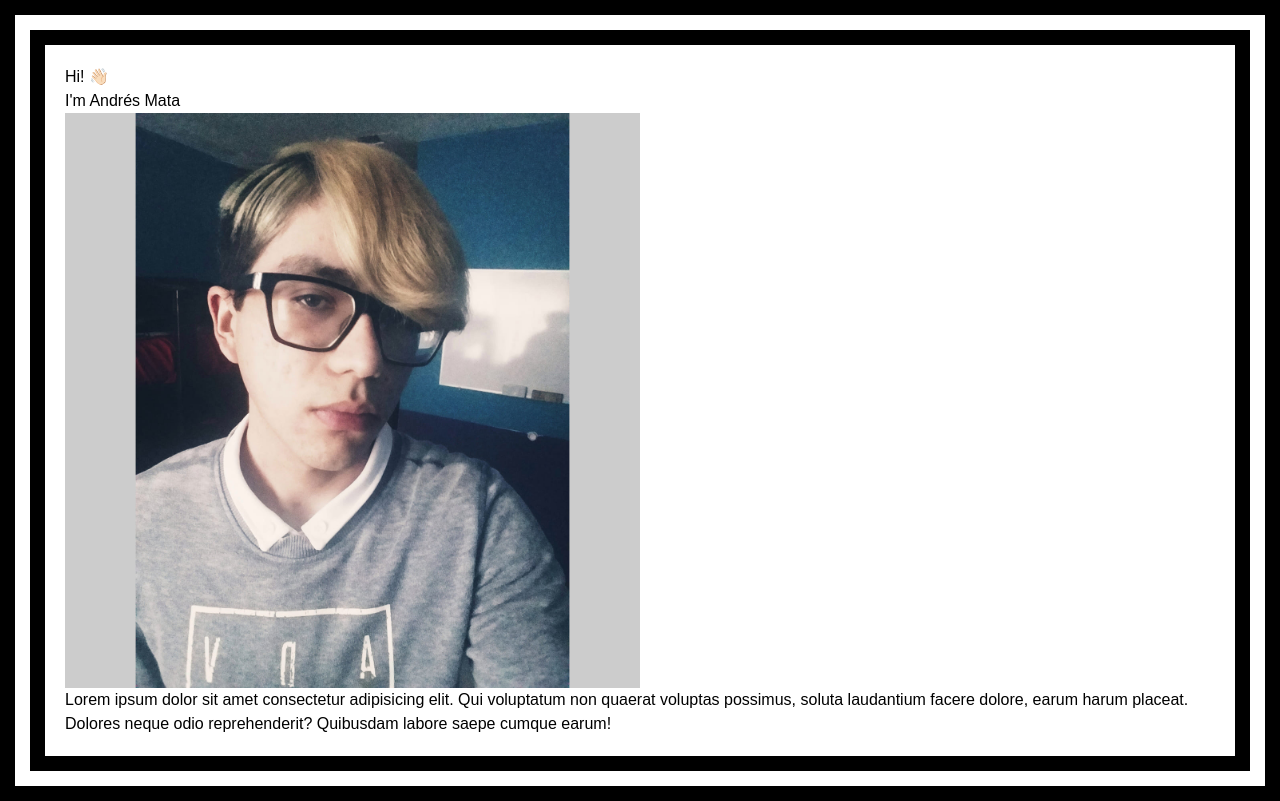
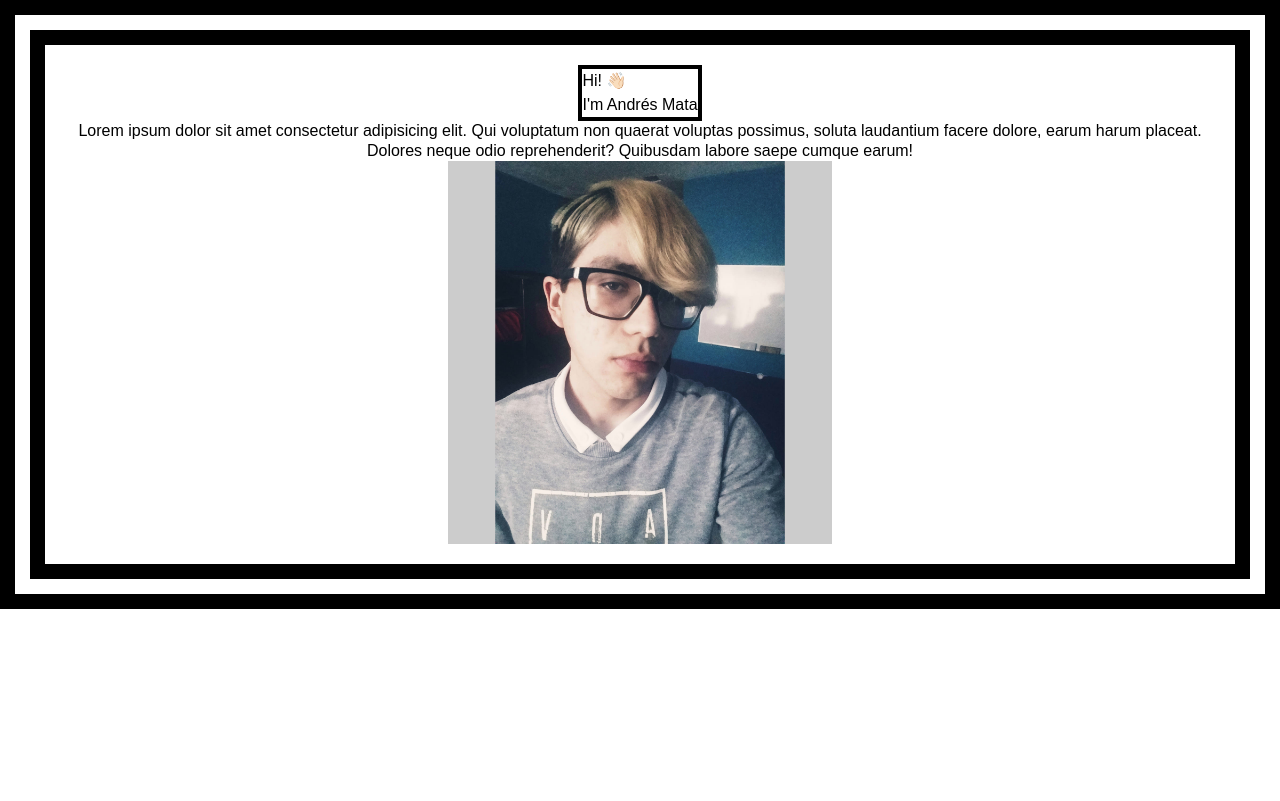
Before and after one commit to andresMataX/portafolio, a website: page index.html in a window 1280 px wide. Drawn offline with Linux system fonts and the light colour scheme; a web font is replaced by a local one.

Commit message:
Centrado de los elementos del hero

```diff
--- a/index.html
+++ b/index.html
@@ -14,13 +14,13 @@
     <!-- Contenedor principal -->
     <div class="container mx-auto h-screen">
         <!-- Sección del hero/banner -->
-        <div class="borde-exterior p-5">
-            <div class="titulo">
-                <h1>Hi! 👋🏻 <br> I'm Andrés Mata</h1>
+        <div class="borde-exterior p-5 flex flex-col items-center">
+            <div>
+                <h1 class="border-4 border-black">Hi! 👋🏻 <br> I'm Andrés Mata</h1>
             </div>
-            <div class="hero">
-                <img src="img/perfil.jpg" alt="Mi foto" class="w-1/2">
-                <p class="leading">
+            <div class="hero flex flex-col justify-center items-center">
+                <img src="img/perfil.jpg" alt="Mi foto" class="w-1/3 order-2 ">
+                <p class="leading-5 order-1 text-center">
                     Lorem ipsum dolor sit amet consectetur adipisicing elit. Qui voluptatum non quaerat voluptas
                     possimus, soluta laudantium facere dolore, earum harum placeat. Dolores neque odio reprehenderit?
                     Quibusdam labore saepe cumque earum!
```
Also changed, not shown: style.css.
